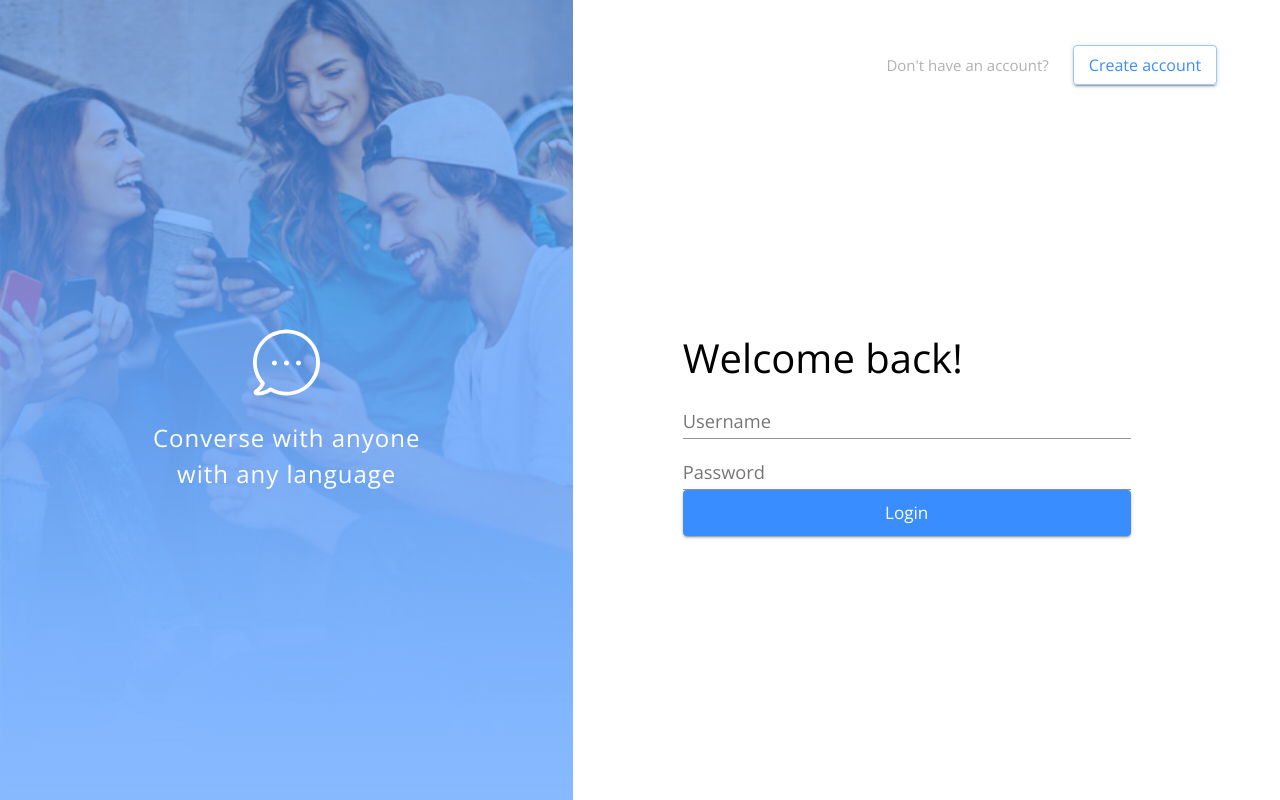
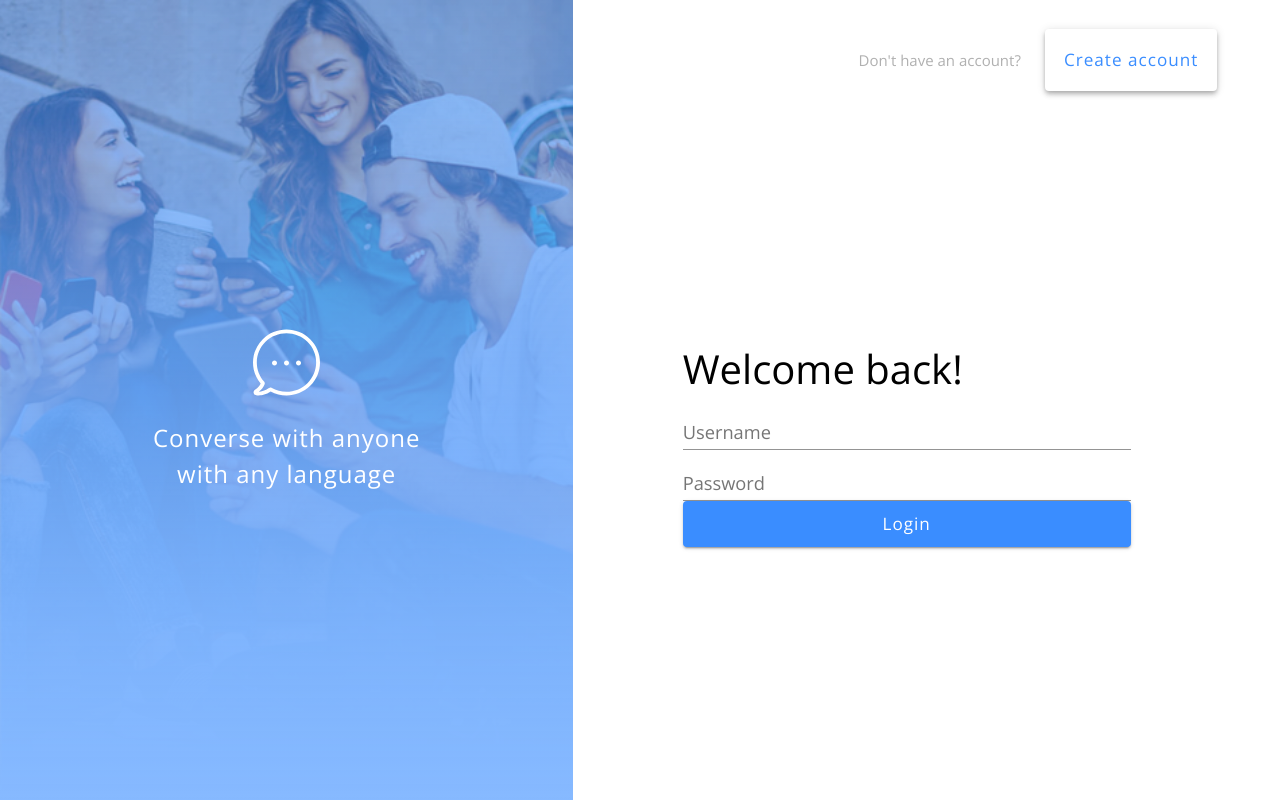
Before and after one commit to vishvajitravalji/messenger-1524, a React (Create React App) app in the folder client/: page /login in a window 1280 px wide. Built offline with nearby package versions, Linux system fonts and the light colour scheme; no server answers.

Commit message:
fix shadow on login/signup button

```diff
--- a/client/src/Login.js
+++ b/client/src/Login.js
@@ -20,11 +20,11 @@ const Login = (props) => {
   }
 
   return (
-    <Grid container>
+    <Grid container item>
       <Grid sm={5}>
         <LoginSidebar />
       </Grid>
-      <Grid sm={7} container>
+      <Grid sm={7} container item>
         <Grid
           container
           item
--- a/client/src/components/Login/LoginForm.js
+++ b/client/src/components/Login/LoginForm.js
@@ -24,7 +24,7 @@ export default function LoginForm(props) {
         <Typography className={classes.focus}>Welcome back!</Typography>
       </Grid>
       <form onSubmit={props.handleLogin}>
-        <Grid container direction="column" >
+        <Grid container direction="column"  >
           <FormControl required>
             <TextField
               aria-label="username"
--- a/client/src/components/Login/LoginNavigation.js
+++ b/client/src/components/Login/LoginNavigation.js
@@ -1,20 +1,17 @@
-import React from 'react'
+import React from "react";
 import { useHistory } from "react-router-dom";
-import {
-  Grid,
-  Typography,
-  Box,
-  Button,
-  Paper,
-} from "@material-ui/core";
+import { Grid, Typography, Box, Button, Paper } from "@material-ui/core";
 import { makeStyles } from "@material-ui/core/styles";
 
 const useStyles = makeStyles((theme) => ({
+  margin: {
+    margin: theme.spacing(1),
+  },
   routePadding: theme.loginNavigation.navigationBar,
   text: {
     fontSize: theme.loginNavigation.text.fontSize,
-    color: theme.palette.secondary.main
-  }
+    color: theme.palette.secondary.main,
+  },
 }));
 
 export default function LoginNavigation(props) {
@@ -22,17 +19,24 @@ export default function LoginNavigation(props) {
   const history = useHistory();
 
   return (
-    <Box width="80%" height="80%">
-      <Grid container item spacing={3} className={classes.routePadding} justify="flex-end" alignItems="center">
+    <Box width="80%" height="90%">
+      <Grid
+        container
+        item
+        spacing={3}
+        className={classes.routePadding}
+        justify="flex-end"
+        alignItems="center"
+      >
         <Grid item>
           <Typography className={classes.text}>{props.text}</Typography>
         </Grid>
         <Grid item>
-          <Paper elevation={2}>
+          <Paper elevation={4}>
             <Button
-              variant="outlined"
+              size="large"
+              className={classes.margin}
               color="primary"
-
               onClick={() => history.push(props.route)}
             >
               {props.button}
@@ -41,5 +45,5 @@ export default function LoginNavigation(props) {
         </Grid>
       </Grid>
     </Box>
-  )
+  );
 }
--- a/client/src/components/Login/LoginSidebar.js
+++ b/client/src/components/Login/LoginSidebar.js
@@ -23,8 +23,6 @@ const useStyles = makeStyles((theme) => ({
   text: theme.loginSidebar.text
 }));
 
-
-
 export default function LoginSidebar() {
   const classes = useStyles();
 
--- a/client/src/themes/theme.js
+++ b/client/src/themes/theme.js
@@ -6,7 +6,7 @@ export const theme = createTheme({
     fontSize: 16,
     button: {
       textTransform: "none",
-      letterSpacing: 0,
+      letterSpacing: 1,
       fontWeight: "regular"
     }
   },
```
